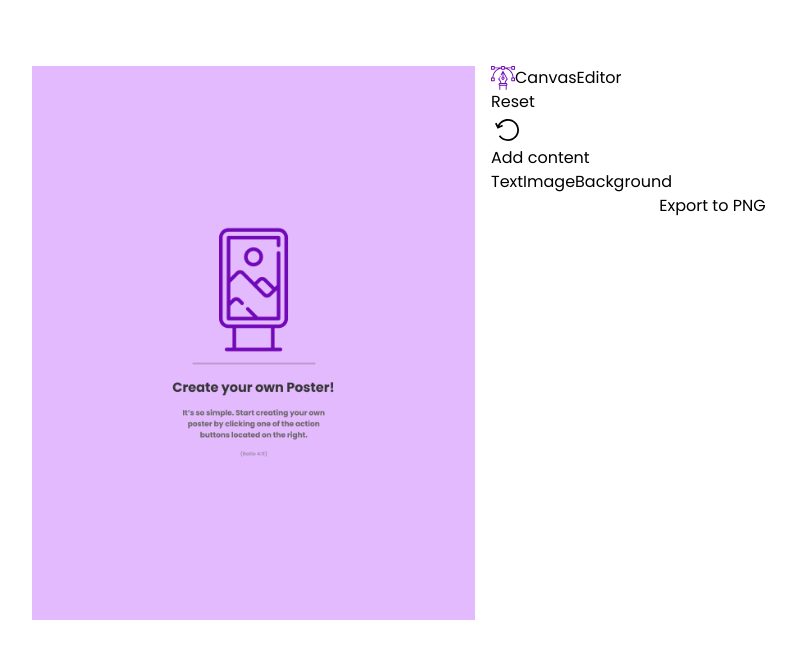
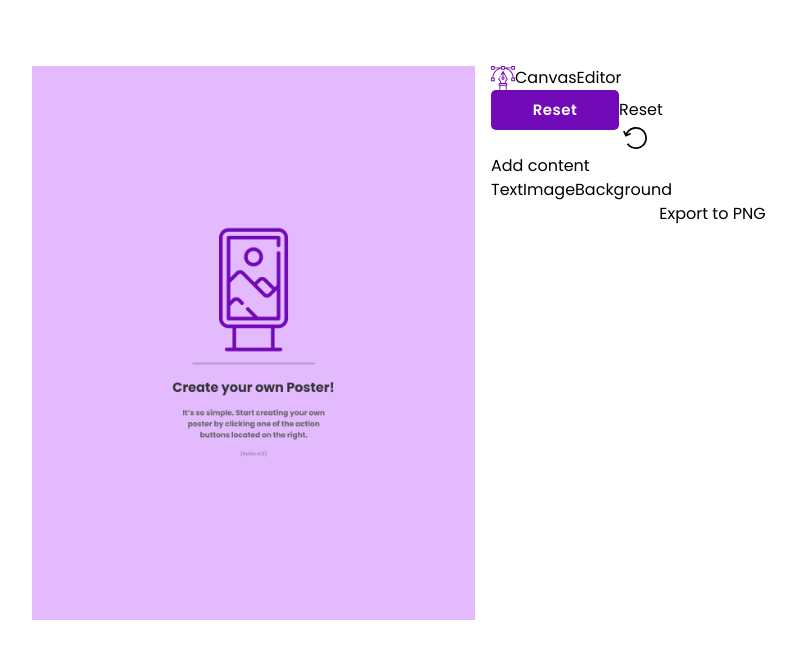
Before and after one commit to m-went/bytefine_rekrutacja_2025, a React (Vite) app: page / in a window 1280 px wide. Shown: the top 658 px of the page, without its empty margins (157-953 px from the left). Built offline with nearby package versions, Linux system fonts and the light colour scheme.

Commit message:
create basic acctionButton component

```diff
--- /dev/null
+++ b/src/components/molecules/ActionButton/ActionButton.tsx
@@ -0,0 +1,17 @@
+interface ActionButtonProps {
+	text: string;
+	isDisabled: boolean;
+}
+
+const ActionButton: React.FC<ActionButtonProps> = ({ text, isDisabled = false }) => {
+	return (
+		<button
+			disabled={isDisabled}
+			className='cursor-pointer disabled:cursor-not-allowed bg-primary px-[32px] py-[8px] h-[40px] w-auto min-w-[128px] rounded-[5px] font-semibold text-center text-[15px] leading-[22.5px] tracking-[0.5px] text-white hover:bg-button-hover focus:bg-primary focus:border-2 focus:border-primary50'
+		>
+			{text}
+		</button>
+	);
+};
+
+export default ActionButton;
--- a/src/index.css
+++ b/src/index.css
@@ -4,3 +4,24 @@
 body {
 	font-family: 'Poppins', sans-serif;
 }
+
+@theme {
+	/* color pallete */
+	--color-primary: #7209b7;
+	--color-primary50: #7209b780;
+
+	/* color neutrals */
+	--color-black100: #353535;
+	--color-black75: #676767;
+	--color-black50: #9b9b9b;
+	--color-black25: #cdcdcd;
+	--color-white: #ffffff;
+
+	/* color background */
+	--color-white98: #fafafa;
+	--color-white97: #f7f7f8;
+
+	/* buttons */
+	--color-button-hover: #550788;
+	--color-button-disabled: #cdcdcd;
+}
--- a/src/views/CanvasEditor/CanvasEditor.tsx
+++ b/src/views/CanvasEditor/CanvasEditor.tsx
@@ -1,3 +1,5 @@
+import ActionButton from '../../components/molecules/ActionButton/ActionButton';
+
 const CanvasEditor = () => {
 	return (
 		<div className='w-screen h-screen columns-2 py-[66px] px-[189px]'>
@@ -12,7 +14,8 @@ const CanvasEditor = () => {
 						<img src='icons/logo.svg' />
 						<p>CanvasEditor</p>
 					</div>
-					<button>
+					<ActionButton text={'Reset'} isDisabled={false} />
+					<button className='bg-midnight'>
 						Reset
 						<img src='icons/reset.svg' />
 					</button>
```
Also changed, not shown: 1 other file (tests, documents, lock files or other folders).
